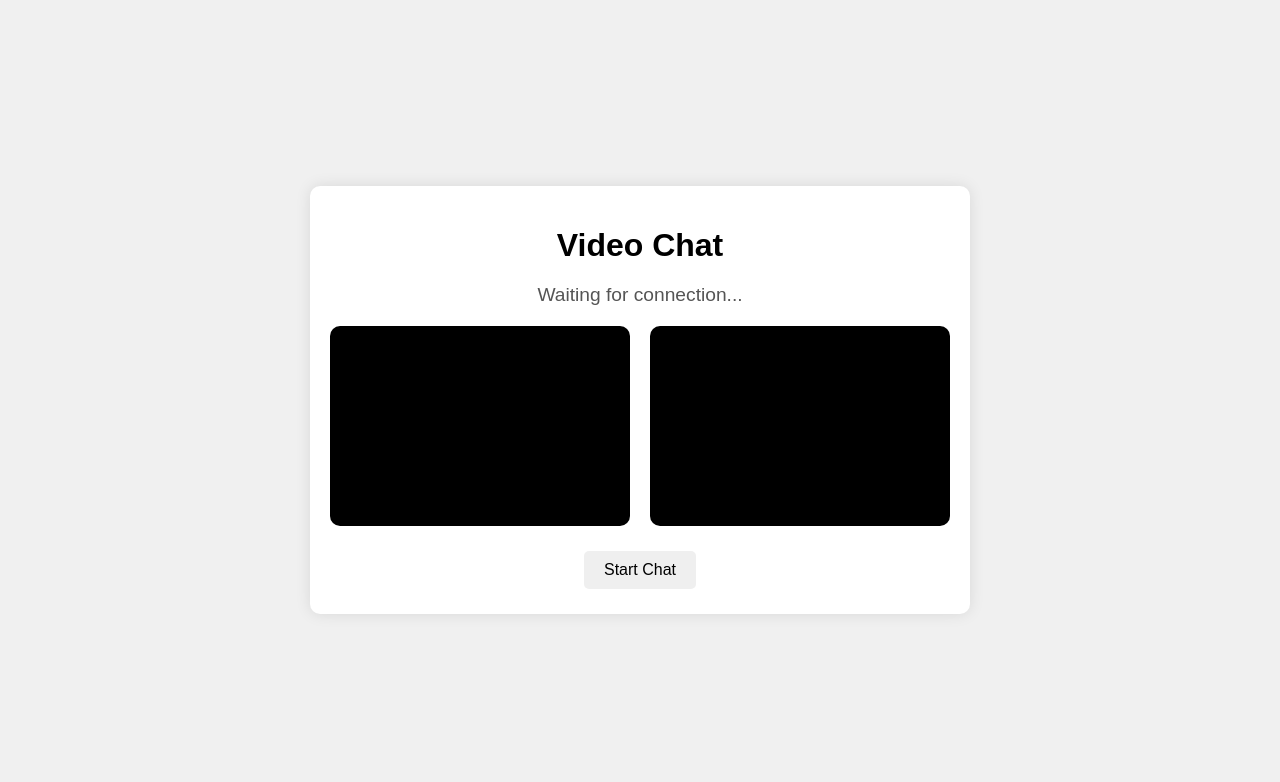
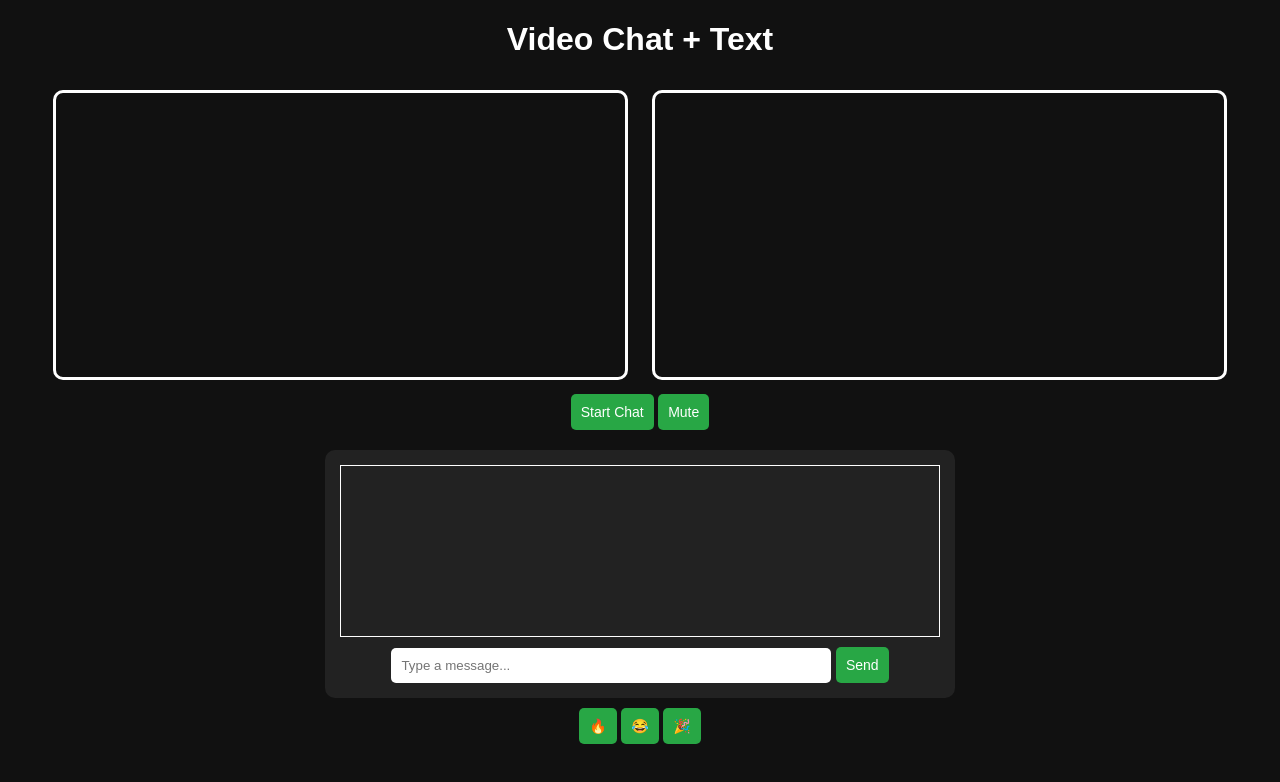
Before and after one commit to anshif099/VideoChat, a website: page index.html in a window 1280 px wide. Drawn offline with Linux system fonts and the light colour scheme.

Commit message:
Update index.html

```diff
--- a/index.html
+++ b/index.html
@@ -1,25 +1,74 @@
 <!DOCTYPE html>
 <html lang="en">
 <head>
-    <meta charset="UTF-8">
-    <meta name="viewport" content="width=device-width, initial-scale=1.0">
-    <title>Video Chat</title>
-    <link rel="stylesheet" href="styles.css">
+  <meta charset="UTF-8" />
+  <meta name="viewport" content="width=device-width, initial-scale=1.0"/>
+  <title>Omegle Clone</title>
+  <style>
+    body {
+      text-align: center;
+      font-family: Arial;
+      background: #111;
+      color: #fff;
+    }
+    video {
+      width: 45%;
+      margin: 10px;
+      border-radius: 10px;
+      border: 3px solid #fff;
+    }
+    #chat {
+      margin-top: 20px;
+      max-width: 600px;
+      margin-inline: auto;
+      background: #222;
+      padding: 15px;
+      border-radius: 10px;
+    }
+    #messages {
+      height: 150px;
+      overflow-y: auto;
+      border: 1px solid #fff;
+      padding: 10px;
+      margin-bottom: 10px;
+      text-align: left;
+    }
+    input[type="text"] {
+      width: 70%;
+      padding: 10px;
+      border-radius: 5px;
+      border: none;
+    }
+    button {
+      padding: 10px;
+      font-size: 14px;
+      background: #28a745;
+      color: #fff;
+      border: none;
+      border-radius: 5px;
+      cursor: pointer;
+    }
+  </style>
 </head>
 <body>
-    <div class="container">
-        <h1>Video Chat</h1>
-        <div id="status">Waiting for connection...</div>
+  <h1>Video Chat + Text</h1>
+  <video id="localVideo" autoplay muted></video>
+  <video id="remoteVideo" autoplay></video>
+  <br>
+  <button id="startBtn">Start Chat</button>
+  <button id="muteBtn">Mute</button>
 
-        <div class="video-container">
-            <video id="localVideo" autoplay muted></video>
-            <video id="remoteVideo" autoplay></video>
-        </div>
+  <div id="chat">
+    <div id="messages"></div>
+    <input type="text" id="messageInput" placeholder="Type a message...">
+    <button onclick="sendMessage()">Send</button>
+  </div>
+  <div style="margin-top: 10px;">
+    <button onclick="sendSticker('🔥')">🔥</button>
+    <button onclick="sendSticker('😂')">😂</button>
+    <button onclick="sendSticker('🎉')">🎉</button>
+  </div>
 
-        <button id="startBtn">Start Chat</button>
-        <button id="disconnectBtn" style="display: none;">Disconnect</button>
-    </div>
-
-    <script src="script.js"></script>
+  <script src="script.js"></script>
 </body>
 </html>
```
